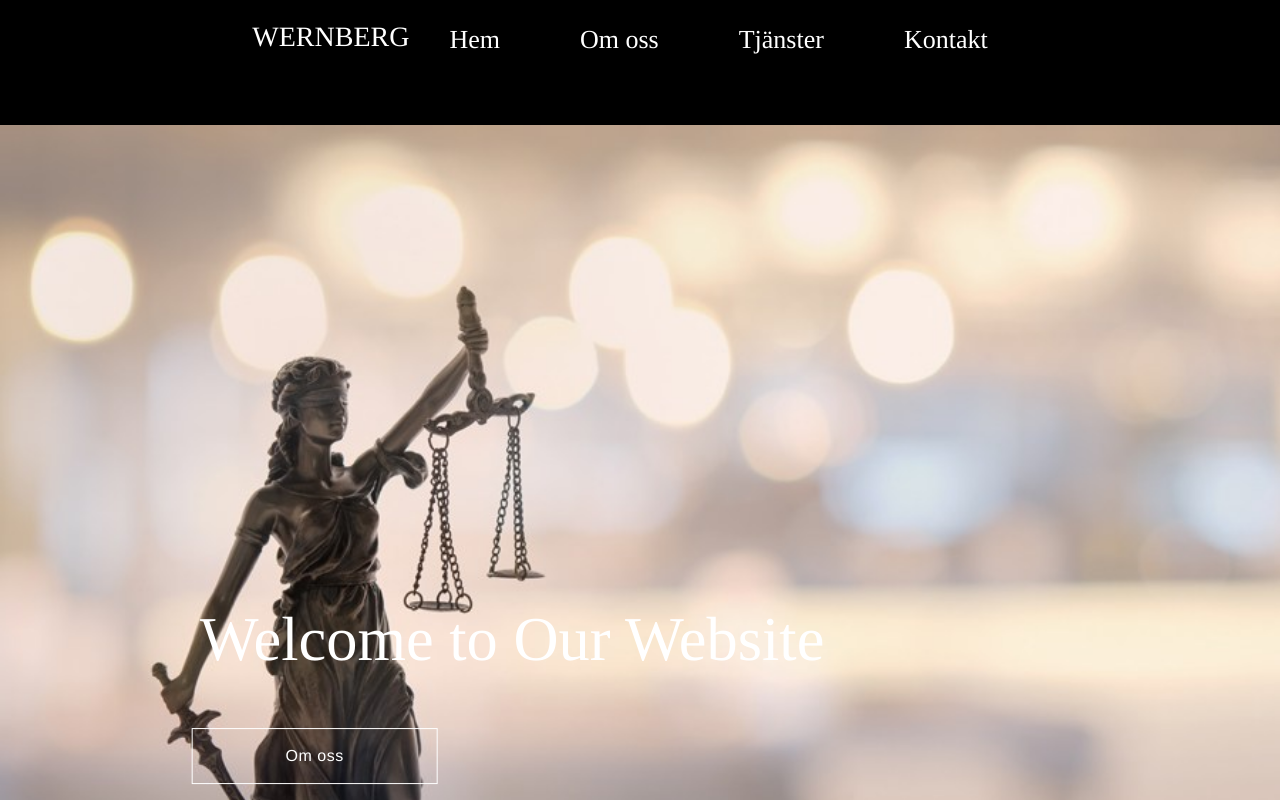
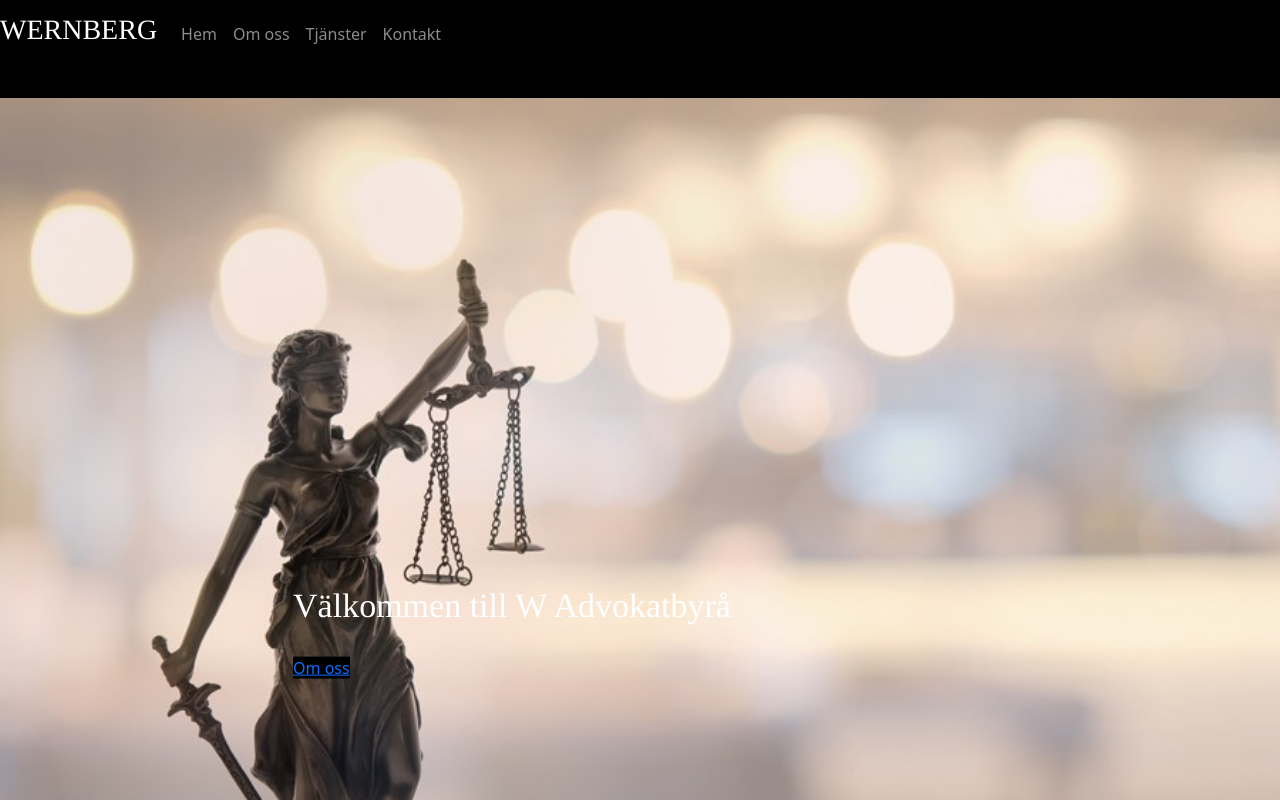
Before and after one commit to Elli2022/advokatbyra, a React (Create React App) app: page / in a window 1280 px wide. Shown: the top 800 px of the page. Built offline with nearby package versions, Linux system fonts and the light colour scheme.

Commit message:
fixed Navbar.tsx and LargeBanner.tsx

```diff
--- a/package.json
+++ b/package.json
@@ -11,8 +11,9 @@
     "@types/node": "^16.18.53",
     "@types/react": "^18.2.22",
     "@types/react-dom": "^18.2.7",
-    "bootstrap": "^5.3.2",
+    "bootstrap": "^5.3.3",
     "react": "^18.2.0",
+    "react-bootstrap": "^2.10.2",
     "react-dom": "^18.2.0",
     "react-router-dom": "^6.16.0",
     "react-scripts": "5.0.1",
--- a/src/components/LargeBanner.tsx
+++ b/src/components/LargeBanner.tsx
@@ -1,5 +1,7 @@
+import React from "react";
 import lawFirmBanner from "../images/lawFirmBanner.jpg";
-import TextInsideBanner from "./TextInsideBanner";
+// import TextInsideBanner from "./TextInsideBanner";
+import { Link } from "react-router-dom";
 
 function LargeBanner() {
   return (
@@ -28,47 +30,33 @@ function LargeBanner() {
           transform: "translate(-50%, -50%)",
           color: "white",
           textAlign: "left",
-          backgroundColor: "rgba(0, 0, 0, 0)", // Lätt genomskinlig svart bakgrund för att förbättra textläsbarheten
+          backgroundColor: "rgba(0, 0, 0, 0)",
         }}
       >
         <h2
           style={{
             backgroundColor: "rgba(0, 0, 0, 0)",
             color: "white",
-            display: "flex",
-            fontFamily: "adobe-caslon-pro,times,georgia,serif",
-            fontSize: "calc(56px + 0.5vw)", // Exempel på responsiv fontstorlek
-            maxWidth: "800px", // Maxbredd för textbehållaren
-            lineHeight: "1.6", // Optimal line-height för läsbarhet
-            margin: "26px auto", // Centrera behållaren horisontellt med 'auto'
-            padding: "10px", // Utrymme runt texten
+            position: "relative",
+            // top: "50%",
+            left: "50%",
+            transform: "translate(-50%, -50%)",
+            textAlign: "left",
+            fontFamily: "Caslon224Std-Book,times,georgia,serif",
+            fontWeight: 300,
+            lineHeight: 1.2,
+            fontSize: "34px",
           }}
         >
-          Welcome to Our Website
+          Välkommen till W Advokatbyrå
         </h2>
-        <div style={{ backgroundColor: "transparent" }}>
-          <button
-            style={{
-              backgroundColor: "transparent",
-              border: "1px solid white",
-              color: "white",
-              padding: "15px 32px",
-              textAlign: "center",
-              textDecoration: "none",
-              display: "inline-block",
-              fontSize: "16px",
-              fontFamily: "MonumentGrotesk-Regular,helvetica,arial,sans-serif",
-              letterSpacing: ".5px",
-              margin: "4px 2px",
-              minWidth: "246px",
-              transitionDuration: "0.4s",
-              cursor: "pointer",
-              borderRadius: "0",
-            }}
-            onClick={() => alert("Button clicked!")} // Exempelhändelse när knappen klickas
-          >
+        <div
+          className="föräldrarelement"
+          style={{ backgroundColor: "transparent" }}
+        >
+          <Link to="/about" className="buttonStyle">
             Om oss
-          </button>
+          </Link>
         </div>
       </div>
     </div>
--- a/src/components/Navbar.tsx
+++ b/src/components/Navbar.tsx
@@ -1,47 +1,33 @@
 import React from "react";
 import { Link } from "react-router-dom";
-// import logo from "../images/jeweLogo.png";
 import Title from "./Title";
+import { Navbar, Nav } from "react-bootstrap"; // Importera relevanta Bootstrap-komponenter
 
-function Navbar() {
+function NavbarComponent() {
   return (
-    <nav
-      className="navbar-style"
-      style={{
-        listStyleType: "none",
-        padding: 20,
-        display: "flex",
-        backgroundColor: "black",
-        justifyContent: "center",
-        fontFamily: "adobe-caslon-pro,times,georgia,serif",
-        fontSize: 26,
-      }}
-    >
-      <Title></Title>
-      <ul
-        className="navbar-list"
-        style={{
-          listStyleType: "none",
-          padding: 0,
-          display: "flex",
-          justifyContent: "space-between",
-        }}
-      >
-        <li>
-          <Link to="/">Hem</Link>
-        </li>
-        <li>
-          <Link to="/about">Om oss</Link>
-        </li>
-        <li>
-          <Link to="/services">Tjänster</Link>
-        </li>
-        <li>
-          <Link to="/contact">Kontakt</Link>
-        </li>
-      </ul>
-    </nav>
+    <Navbar bg="black" variant="dark" expand="lg">
+      <Navbar.Brand>
+        <Title />
+      </Navbar.Brand>
+      <Navbar.Toggle aria-controls="basic-navbar-nav" />
+      <Navbar.Collapse id="basic-navbar-nav">
+        <Nav className="ml-auto">
+          <Nav.Link as={Link} to="/">
+            Hem
+          </Nav.Link>
+          <Nav.Link as={Link} to="/about">
+            Om oss
+          </Nav.Link>
+          <Nav.Link as={Link} to="/services">
+            Tjänster
+          </Nav.Link>
+          <Nav.Link as={Link} to="/contact">
+            Kontakt
+          </Nav.Link>
+        </Nav>
+      </Navbar.Collapse>
+    </Navbar>
   );
 }
 
-export default Navbar;
+export default NavbarComponent;
```
Also changed, not shown: 1 other file (tests, documents, lock files or other folders).
